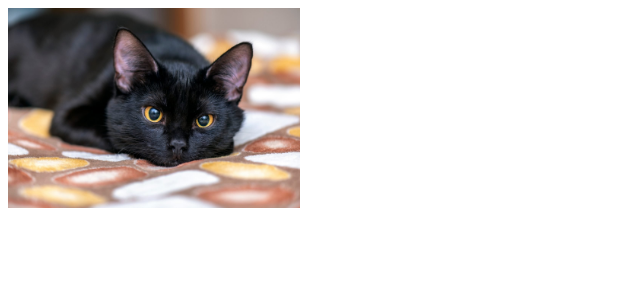
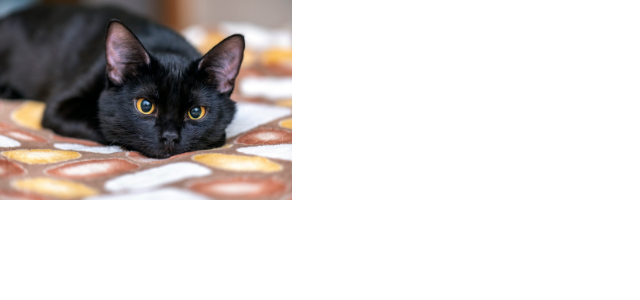
Before and after one commit to AllexThiagoSR/personal-site, a Next.js app: page / in a window 1280 px wide. Shown: the top 300 px of the page, without its empty margins (0-640 px from the left). Built offline with nearby package versions, Linux system fonts and the light colour scheme.

Commit message:
Style: Reseta os paddings e margins da página

```diff
--- a/src/pages/_app.js
+++ b/src/pages/_app.js
@@ -1,4 +1,4 @@
-import '@/styles/globals.css'
+import '../styles/globals.css';
 
 export default function App({ Component, pageProps }) {
   return <Component {...pageProps} />
--- a/src/styles/globals.css
+++ b/src/styles/globals.css
@@ -104,3 +104,7 @@
     color-scheme: dark;
   }
 } */
+* {
+  padding: 0;
+  margin: 0;
+}
```
Also changed, not shown: src/styles/Home.module.css (deleted, +0 -227 lines).
